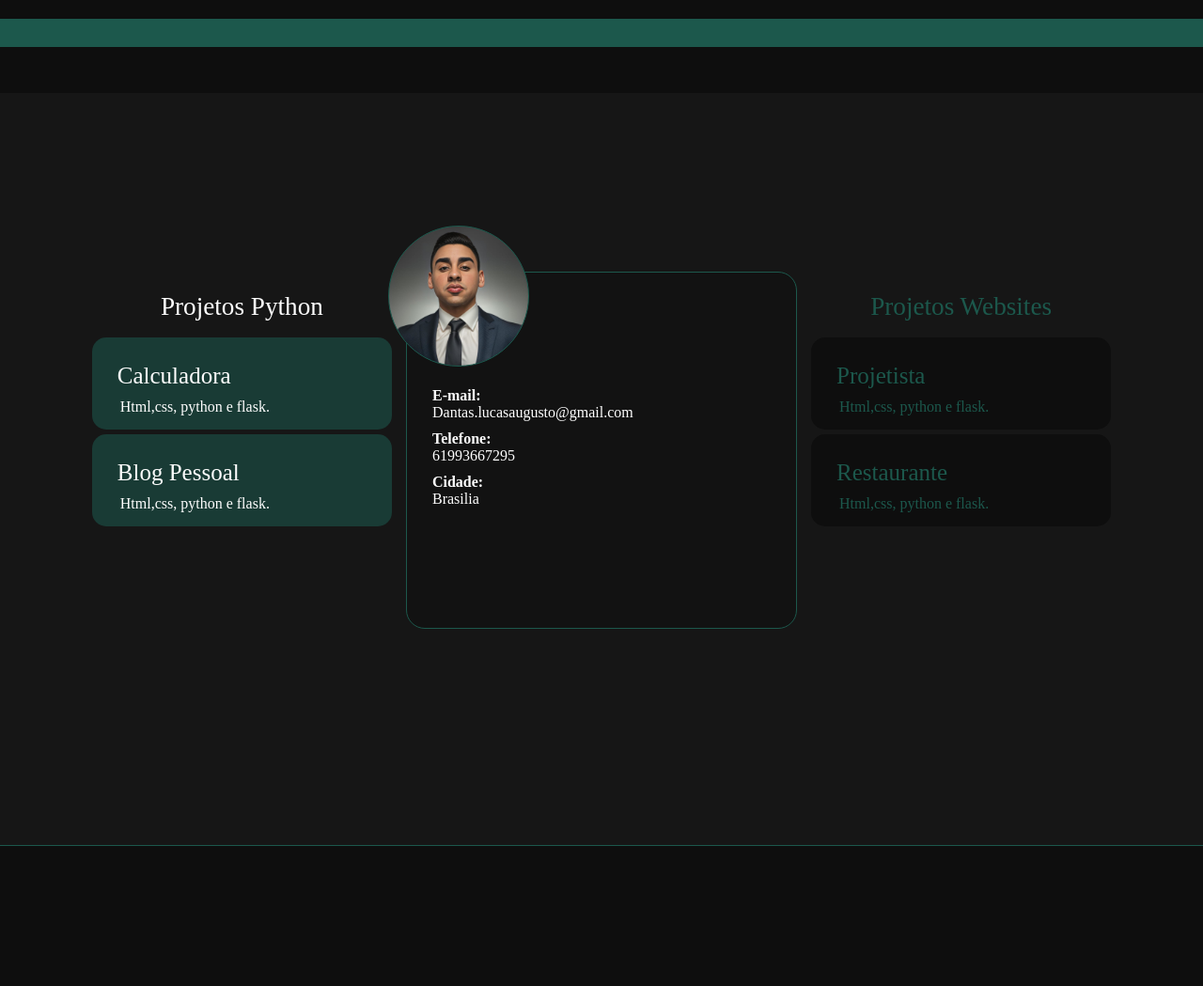
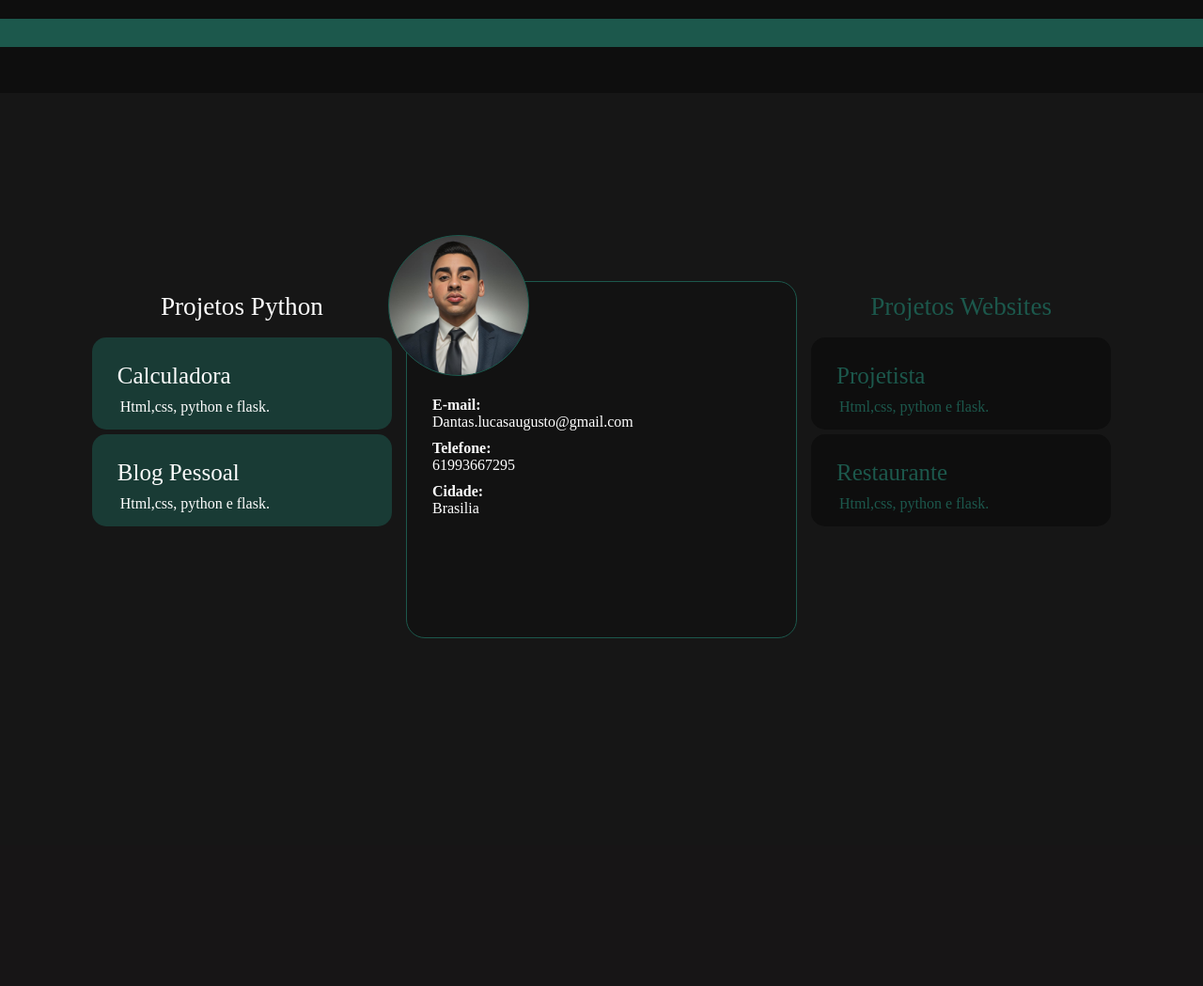
Before and after one commit to lucasdantaas/meu-portfolio, a Python web app: template templates/index.html in a window 1280 px wide. Shown: the part 1204-2253 px from the top of the page at 94% size. After the commit the page ends 1883 px from the top, so only its background shows below. Run offline with Jinja, Linux system fonts and the light colour scheme; the template is opened without the code that fills it, so the values that code supplies are empty; some web fonts are replaced.

Commit message:
mudanças

```diff
--- a/index.html
+++ b/index.html
@@ -112,7 +112,7 @@
         </div>
         </div>
     </section>
-    <footer></footer>
+
 </body>
 
 {% endblock %}
--- a/static/css/style.css
+++ b/static/css/style.css
@@ -203,11 +203,7 @@ section {
     height: 100vb;
     background-color: #161616;
     margin-top: -6px;
-    position: sticky;
-    position: -webkit-sticky;
-    position: -ms-page;
-    top: 0;
-    z-index: 3;
+
 
 }
 
@@ -245,8 +241,6 @@ a {
     color: #fefefe;
     background-color: #1c584c;
     margin-bottom: 55px;
-    position: sticky;
-    top: 0;
 
 }
 
@@ -257,72 +251,9 @@ a {
     padding-top: 10px;
 }
 
-footer {
-    background-color: #0e0e0e;
-    width: 100%;
-    height: 150px;
-    padding: 0;
-    position: sticky;
-    top: 0;
-    border-top: 1px solid #1c584c;
-}
 
-.carrol-base {
-    width: 100%;
-    height: auto;
-    display: flex;
-    justify-content: center;
 
-}
 
-.carousel {
-    position: relative;
-    width: 80%;
-    max-width: 800px;
-    overflow: hidden;
-    border-radius: 5px;
-    padding-bottom: 22px;
-}
-
-.carousel-inner {
-    display: flex;
-    transition: transform 0.5s ease-in-out;
-}
-
-.carousel-item {
-    min-width: 100%;
-    transition: opacity 0.5s ease-in-out;
-}
-
-.carousel-item img {
-    width: 100%;
-    border-radius: 5px;
-}
-
-.carousel-control {
-    position: absolute;
-    top: 50%;
-    transform: translateY(-50%);
-    background-color: rgba(0, 0, 0, 0.5);
-    color: white;
-    border: none;
-    padding: 10px;
-    cursor: pointer;
-    z-index: 1000;
-    border-radius: 50%;
-}
-
-.carousel-control.prev {
-    left: 10px;
-}
-
-.carousel-control.next {
-    right: 10px;
-}
-
-.carousel-control:hover {
-    background-color: transparent;
-}
 
 @media (max-width: 1000px) {
     .cabecalho-menu {
@@ -418,10 +349,6 @@ footer {
 }
 
 
-
-
-
-
 .main-ri{
     width: 380px;
     height: 380px;
@@ -438,10 +365,8 @@ footer {
     background-color: #0e0e0e70;
     margin-left: 10px;
     border: 1px solid #1c584c;
+    margin-top: 20px;
 }
-
-
-
 
 
 .perfil{
@@ -493,13 +418,6 @@ footer {
 }
 
 
-
-
-
-
-
-
-
 @media (max-width: 768px) {
 
     .sel-main{
```
